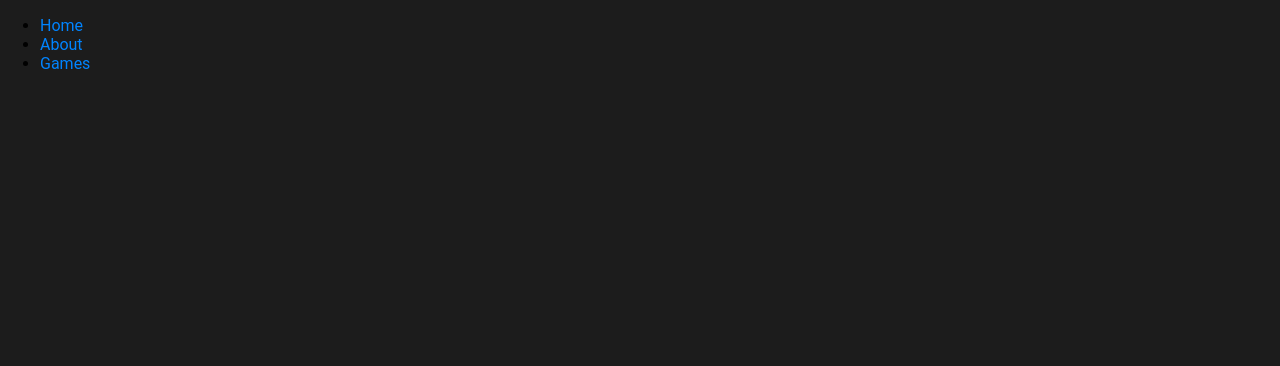
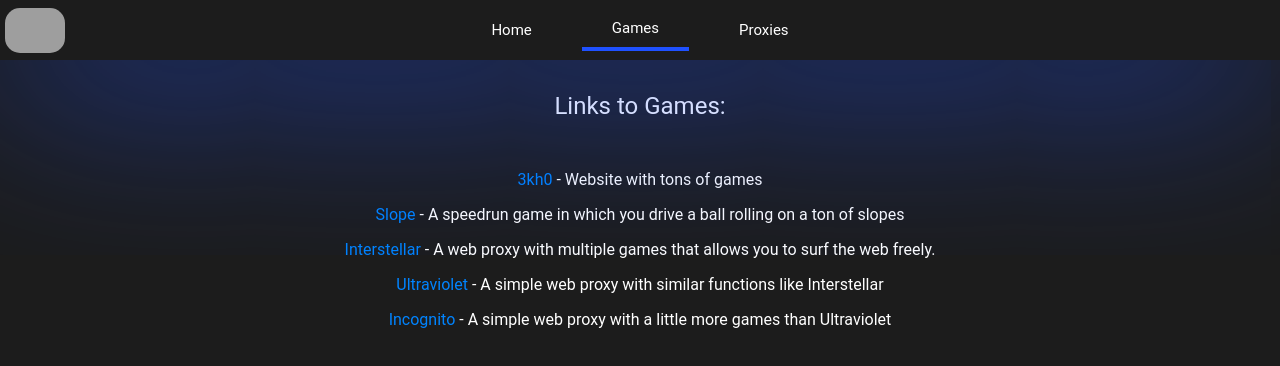
Before and after one commit to nativegames101/nativegames101.github.io, a plain HTML site: page projects.html in a window 1280 px wide. Drawn offline with Linux system fonts and the light colour scheme; grey boxes are pictures that could not be loaded.

Commit message:
Update projects.html

```diff
--- a/projects.html
+++ b/projects.html
@@ -2,15 +2,24 @@
 <html>
   <head>
     <title>Games</title>
-    <link type="text/css" rel="stylesheet" href="src/style.css" />
+    <link rel="stylesheet" href="src/style.css" />
+    <link rel="icon" href="https://static.vecteezy.com/system/resources/thumbnails/000/463/016/small/1504.i107.006.S.m007.c10.galaxy.jpg">
   </head>
   <body>
-    <nav>
-      <ul>
-        <li><a href="index.html">Home</a></li>
-        <li><a href="about.html">About</a></li>
-        <li><a href="projects.html">Games</a></li>
-      </ul>
-    </nav>
+    <div class="navbar">
+      <div class="navitems">
+        <img src="https://static.vecteezy.com/system/resources/thumbnails/000/463/016/small/1504.i107.006.S.m007.c10.galaxy.jpg"class="navlogo" onclick="location.href='/'" draggable="false">
+        <a href="/"><div class="navitem">Home</div></a>
+        <a href="./projects"><div class="navitem" current>Games</div></a>
+        <a href="./unblockers"><div class="navitem">Proxies</div></a>
+      </div>
+    </div>
+    <div class="text-title">Links to  Games:</div>
+    <div class="text-things">
+      <p><a href="./3kh0.html">3kh0</a> - Website with tons of games</p>
+      <p><a href="">Slope</a> - A speedrun game in which you drive a ball rolling on a ton of slopes</p>
+      <p><a href="./unblockers">Interstellar</a> - A web proxy with multiple games that allows you to surf the web freely.</p>
+      <p><a href="">Ultraviolet</a> - A simple web proxy with similar functions like Interstellar</p>
+      <p><a href="">Incognito</a> - A simple web proxy with a little more games than Ultraviolet</p>
+    </div>
   </body>
-</html>
```
